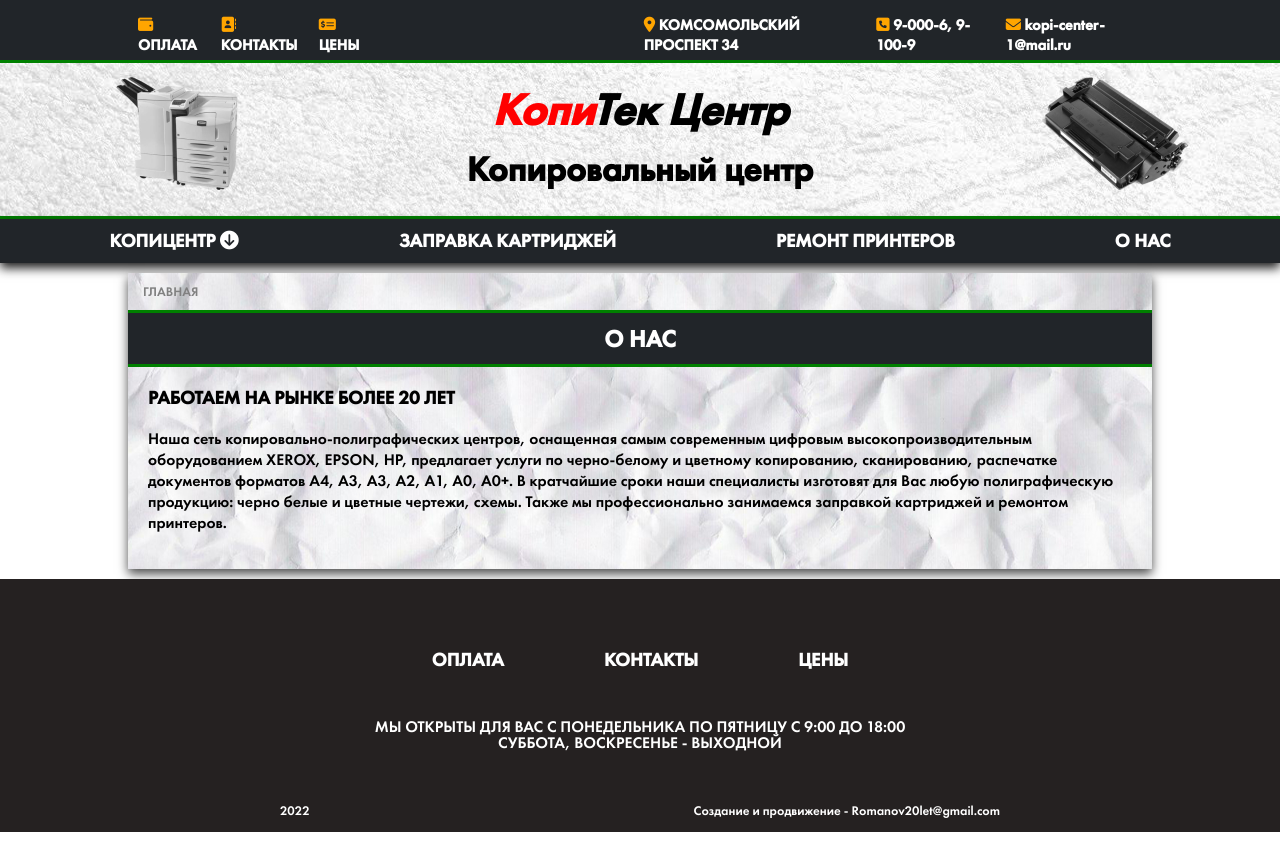
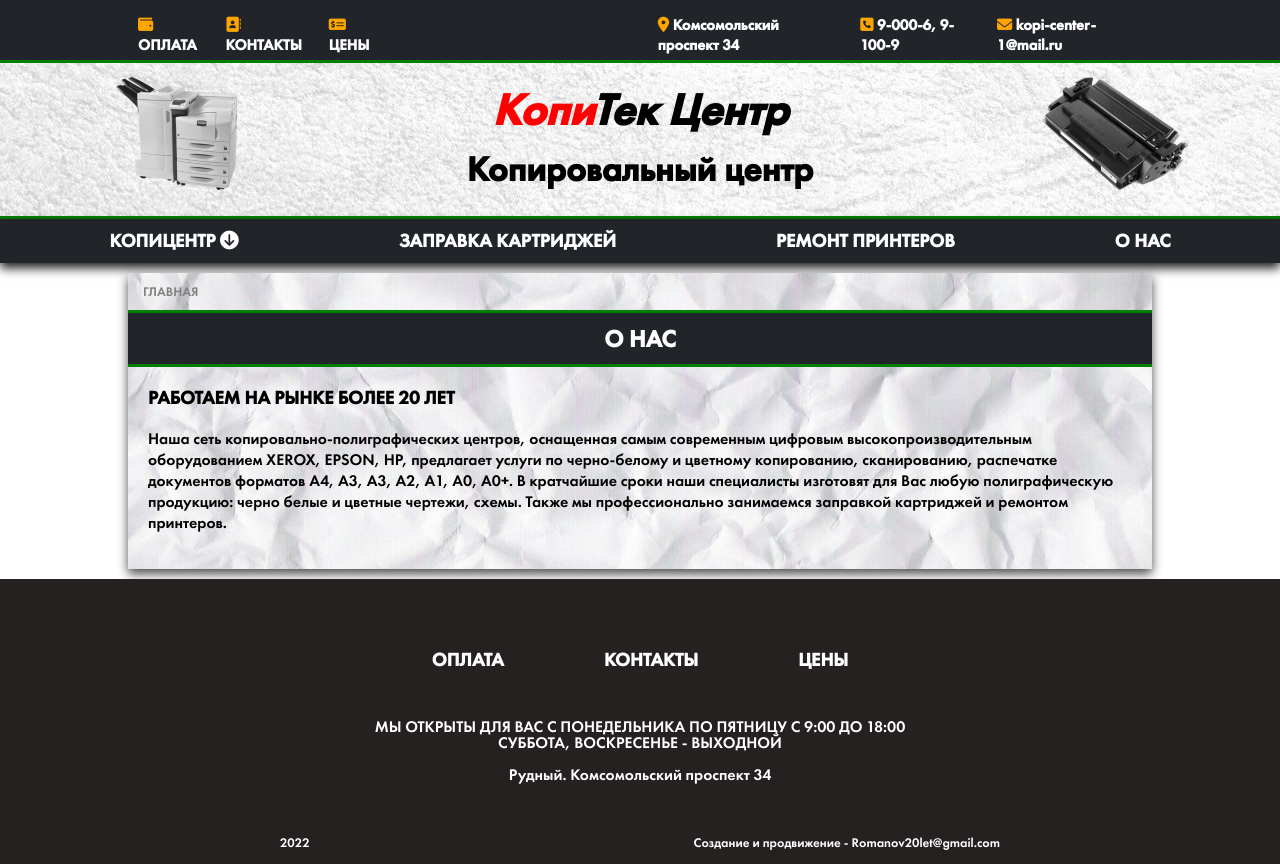
Before and after one commit to Romanov55/copitec-centr, a website: page aboutAs.html in a window 1280 px wide. Before the commit the page ends 832 px from the top, so only its background shows below. Drawn offline with Linux system fonts and the light colour scheme.

Commit message:
up all gtml

```diff
--- a/aboutAs.html
+++ b/aboutAs.html
@@ -46,7 +46,7 @@
             </div>
             <div class="top-info">
                 <a href="contants.html">
-                    <h3 class="top-item"><i class="fa-solid fa-location-dot top-icon"></i> КОМСОМОЛЬСКИЙ ПРОСПЕКТ 34</h3>
+                    <h3 class="top-item"><i class="fa-solid fa-location-dot top-icon"></i> Комсомольский проспект 34</h3>
                 </a>
                 <a href="contants.html">
                     <h3 class="top-item"><i class="fa-solid fa-square-phone top-icon"></i> 9-000-6, 9-100-9</h3>
@@ -116,6 +116,8 @@
         <div id="ad">
             <p>МЫ ОТКРЫТЫ ДЛЯ ВАС С ПОНЕДЕЛЬНИКА ПО ПЯТНИЦУ С 9:00 ДО 18:00</p>
             <p>СУББОТА, ВОСКРЕСЕНЬЕ - ВЫХОДНОЙ</p>
+            <br>
+            <p>Рудный. Комсомольский проспект 34</p>
         </div>
         <div id="signature">
             <p>2022</p>
```
Also changed, not shown: cartridges.html (+3 -1 lines), contants.html (+3 -1 lines), diplomas.html (+3 -1 lines), documentPrinting.html (+3 -1 lines), drawing.html (+3 -1 lines), index.html (+3 -1 lines), laminate.html (+3 -1 lines), largeFOrmat.html (+3 -1 lines), payment.html (+3 -1 lines), photoprint.html (+3 -1 lines), price.html (+3 -1 lines), printerRepair.html (+3 -1 lines), scaning.html (+3 -1 lines), stitching.html (+3 -1 lines).
